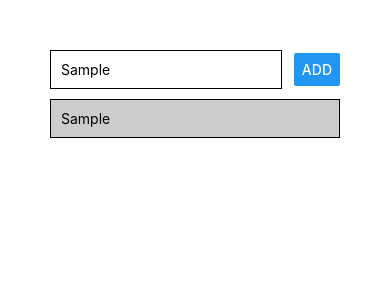
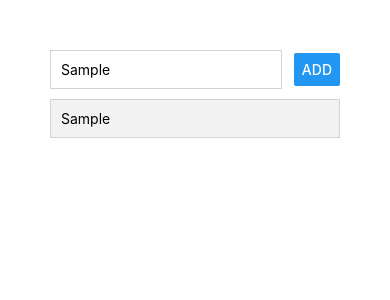
Before and after one commit to victorbobkov/todo-app-rn, a React Native app: screen / in a window 390 px wide. Both pictures are taken after typing "Sample" into the empty fields and a click on the button "ADD". Shown: the top 300 px of the page. Built offline with nearby package versions, Linux system fonts and the light colour scheme.

Commit message:
restructuring

```diff
--- a/App.js
+++ b/App.js
@@ -1,4 +1,6 @@
 import React, {useState} from 'react'
+import TaskItem from './components/TaskItem'
+import TaskInput from './components/TaskInput'
 import {
    StyleSheet,
    Button,
@@ -10,35 +12,21 @@ import {
 } from 'react-native'
 
 export default function App() {
-   const [enteredTask, setEnteredTask] = useState('')
+
    const [tasks, setTasks] = useState([])
 
-   const goalInputHandler = (enteredText) => {
-      setEnteredTask(enteredText)
-   }
-
-   const addGoalHandler = () => {
-      setTasks(currentTasks => [...currentTasks, {key: Math.random().toString(), value: enteredTask}])
+   const addTaskHandler = (taskTitle) => {
+      setTasks(currentTasks => [
+         ...currentTasks,
+         {key: Math.random().toString(), value: taskTitle}])
    }
 
    return (
       <View style={styles.screen}>
-         <View style={styles.inputContainer}>
-            <TextInput
-               placeholder="Добавить задачу"
-               style={styles.input}
-               onChangeText={goalInputHandler}
-               value={enteredTask}
-            />
-            <Button title="ADD" onPress={addGoalHandler} />
-         </View>
+         <TaskInput onAddTask={addTaskHandler} />
          <FlatList
             data={tasks}
-            renderItem={itemData => (
-               <View style={styles.listItem}>
-                  <Text>{itemData.item.value}</Text>
-               </View>
-            )}
+            renderItem={itemData => <TaskItem title={itemData.item.value} />}
          />
       </View>
    )
@@ -47,23 +35,5 @@ export default function App() {
 const styles = StyleSheet.create({
    screen: {
       padding: 50
-   },
-   inputContainer: {
-      flexDirection: 'row',
-      justifyContent: 'space-between',
-      alignItems: 'center'
-   },
-   input: {
-      width: '80%',
-      borderColor: 'black',
-      borderWidth: 1,
-      padding: 10
-   },
-   listItem: {
-      padding: 10,
-      marginVertical: 10,
-      backgroundColor: '#ccc',
-      borderColor: 'black',
-      borderWidth: 1
    }
 })
--- /dev/null
+++ b/components/TaskInput.js
@@ -0,0 +1,38 @@
+import React, {useState} from 'react'
+import {StyleSheet, Button, TextInput, View} from 'react-native'
+
+const TaskInput = (props) => {
+   const [enteredTask, setEnteredTask] = useState('')
+
+   const taskInputHandler = (enteredText) => {
+      setEnteredTask(enteredText)
+   }
+
+   return (
+      <View style={styles.inputContainer}>
+         <TextInput
+            placeholder="Добавить задачу"
+            style={styles.input}
+            onChangeText={taskInputHandler}
+            value={enteredTask}
+         />
+         <Button title="ADD" onPress={props.onAddTask.bind(this, enteredTask)}/>
+      </View>
+   )
+}
+
+const styles = StyleSheet.create({
+   inputContainer: {
+      flexDirection: 'row',
+      justifyContent: 'space-between',
+      alignItems: 'center'
+   },
+   input: {
+      width: '80%',
+      borderColor: '#d3d3d3',
+      borderWidth: 1,
+      padding: 10
+   },
+})
+
+export default TaskInput
--- /dev/null
+++ b/components/TaskItem.js
@@ -0,0 +1,22 @@
+import React from 'react'
+import {Text, View, StyleSheet} from 'react-native'
+
+const TaskItem = (props) => {
+  return (
+     <View style={styles.listItem}>
+       <Text>{props.title}</Text>
+     </View>
+  )
+}
+
+const styles = StyleSheet.create({
+  listItem: {
+    padding: 10,
+    marginVertical: 10,
+    backgroundColor: '#f2f2f2',
+    borderColor: '#d3d3d3',
+    borderWidth: 1
+  }
+})
+
+export default TaskItem
```
